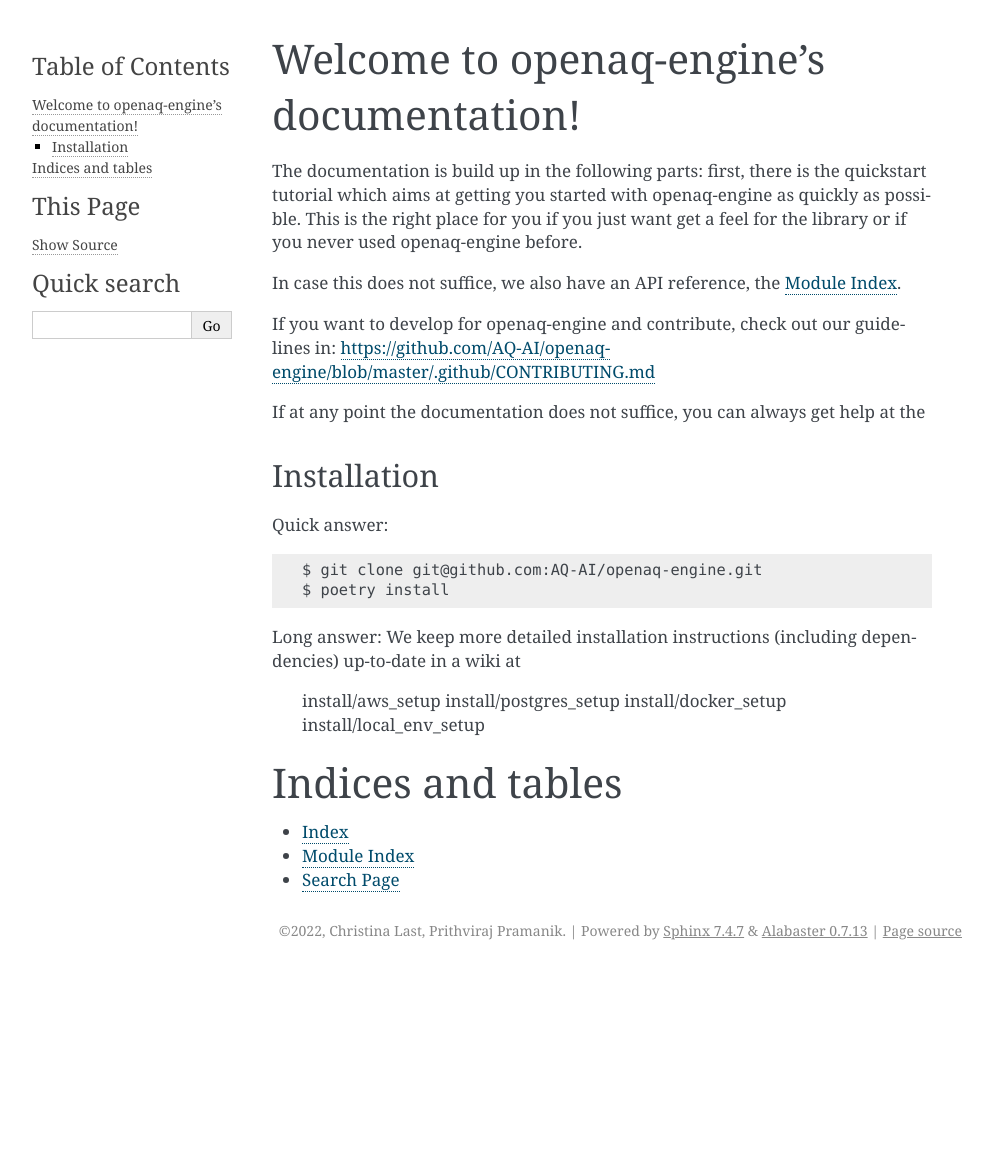
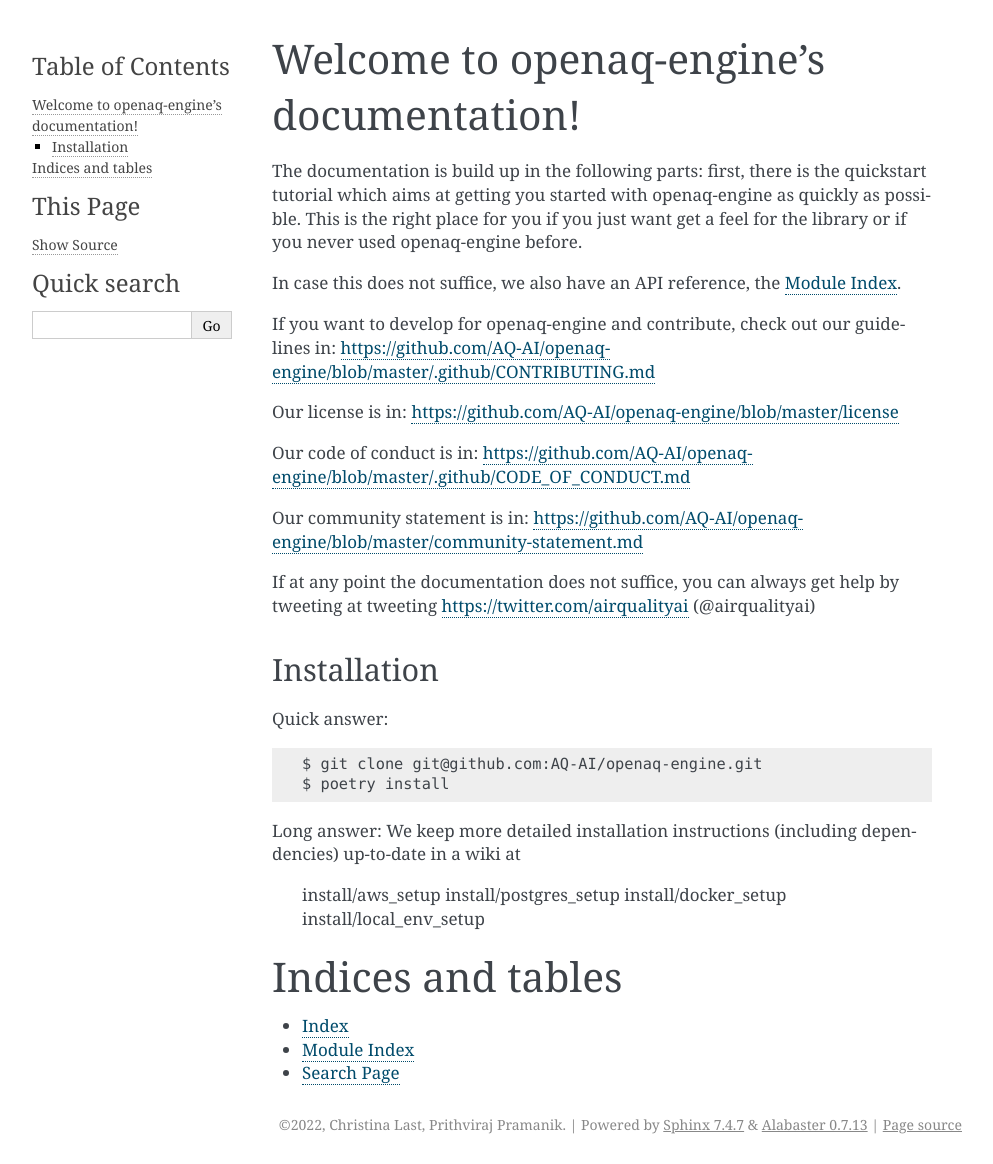
Before and after one commit to AQ-AI/openaq-engine, a Sphinx documentation site: the page built from docs/source/index.rst, in a window 1280 px wide. Shown: the whole page, without its empty margins (148-1141 px from the left). Built offline with Sphinx 7.4.7, drawn with Linux system fonts in a browser that asks for light colours; before the commit the page ends 970 px from its top, so only the background shows below that.

Commit message:
docs: index modified

```diff
--- a/docs/source/index.rst
+++ b/docs/source/index.rst
@@ -18,8 +18,14 @@
 
 If you want to develop for openaq-engine and contribute, check out our guidelines in: https://github.com/AQ-AI/openaq-engine/blob/master/.github/CONTRIBUTING.md
 
-If at any point the documentation does not suffice, you can always get help at
-the
+Our license is in: https://github.com/AQ-AI/openaq-engine/blob/master/license
+
+Our code of conduct is in: https://github.com/AQ-AI/openaq-engine/blob/master/.github/CODE_OF_CONDUCT.md
+
+Our community statement is in: https://github.com/AQ-AI/openaq-engine/blob/master/community-statement.md
+
+
+If at any point the documentation does not suffice, you can always get help by tweeting at tweeting https://twitter.com/airqualityai (@airqualityai)
 
 Installation
 ------------
```
